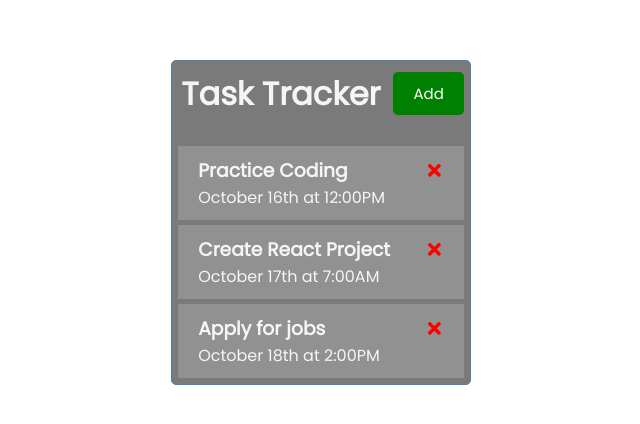
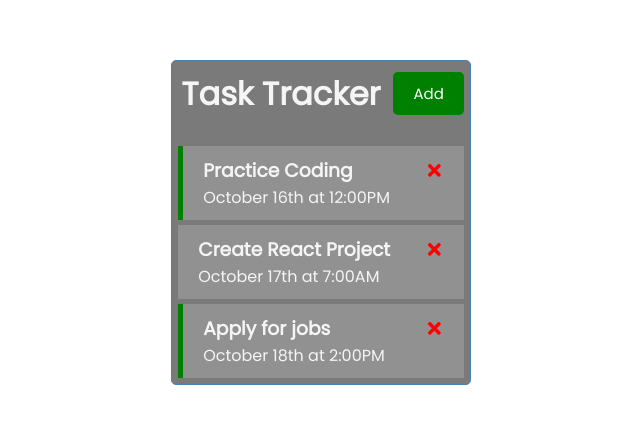
Before and after one commit to traviscult/task-tracker, a React (Create React App) app: page / in a window 1280 px wide. Shown: the part 178-602 px from the top of the page, without its empty margins (319-959 px from the left). Built offline with nearby package versions, Linux system fonts and the light colour scheme.

Commit message:
added reminder functionality on double click of tasks

```diff
--- a/src/App.js
+++ b/src/App.js
@@ -27,11 +27,20 @@
   const deleteTask = (id) => {
     setTasks(tasks.filter((task) => task.id !== id));
   };
+
+  // Toggle Reminder
+  const toggleReminder = (id) => {
+    setTasks(
+      tasks.map((task) =>
+        task.id === id ? { ...task, reminder: !task.reminder } : task
+      )
+    );
+  };
   return (
     <div className="container">
       <Header />
       {tasks.length > 0 ? (
-        <Tasks tasks={tasks} onDelete={deleteTask} />
+        <Tasks tasks={tasks} onDelete={deleteTask} onToggle={toggleReminder} />
       ) : (
         "No Tasks to Show"
       )}
--- a/src/components/Task.js
+++ b/src/components/Task.js
@@ -1,9 +1,12 @@
 import React from "react";
 import { FaTimes } from "react-icons/fa";
 
-export const Task = ({ task, onDelete }) => {
+export const Task = ({ task, onDelete, onToggle }) => {
   return (
-    <div className="task">
+    <div
+      className={`task ${task.reminder ? "reminder" : ""}`}
+      onDoubleClick={() => onToggle(task.id)}
+    >
       <h3>
         {task.text}{" "}
         <FaTimes
--- a/src/components/Tasks.js
+++ b/src/components/Tasks.js
@@ -1,11 +1,16 @@
 import React from "react";
 import { Task } from "./Task";
 
-export const Tasks = ({ tasks, onDelete }) => {
+export const Tasks = ({ tasks, onDelete, onToggle }) => {
   return (
     <>
       {tasks.map((task) => (
-        <Task key={task.id} task={task} onDelete={onDelete} />
+        <Task
+          key={task.id}
+          task={task}
+          onDelete={onDelete}
+          onToggle={onToggle}
+        />
       ))}
     </>
   );
```
